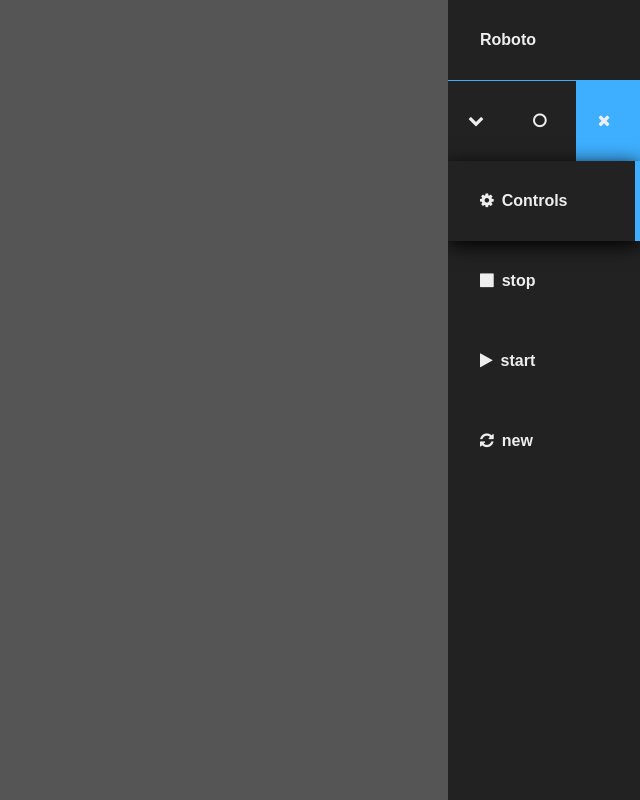
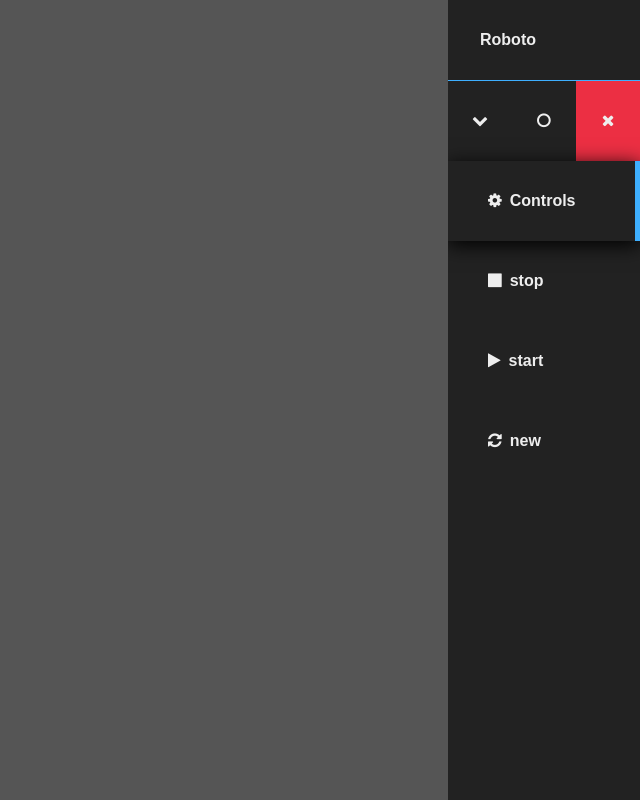
Before and after one commit to frantic1048/Robot, a website with bundled scripts: page app/index.html in a window 1280 px wide. In both pictures the pointer is over the element 1247 px from the left and 121 px from the top of the page. Shown: the whole page, without its empty margins (640-1280 px from the left). Built offline with nearby package versions, Linux system fonts and the light colour scheme; files whose address does not match are found by name.

Commit message:
enhance UI

```diff
--- a/app/style/custom.css
+++ b/app/style/custom.css
@@ -64,12 +64,14 @@ body{
 }
 #sidebar .button>i.fa,
 #sidebar .label>i.fa{
-  padding-right: 0.5em;
+  padding: 0 0.5em;
 }
 #sidebar .button:hover{
   background-color:rgb(62,175,255);
 }
-
+#sidebar .button#close:hover{
+  background-color:rgb(236,47,67);
+}
 #window-controls{
   font-size:0;
 }
```
